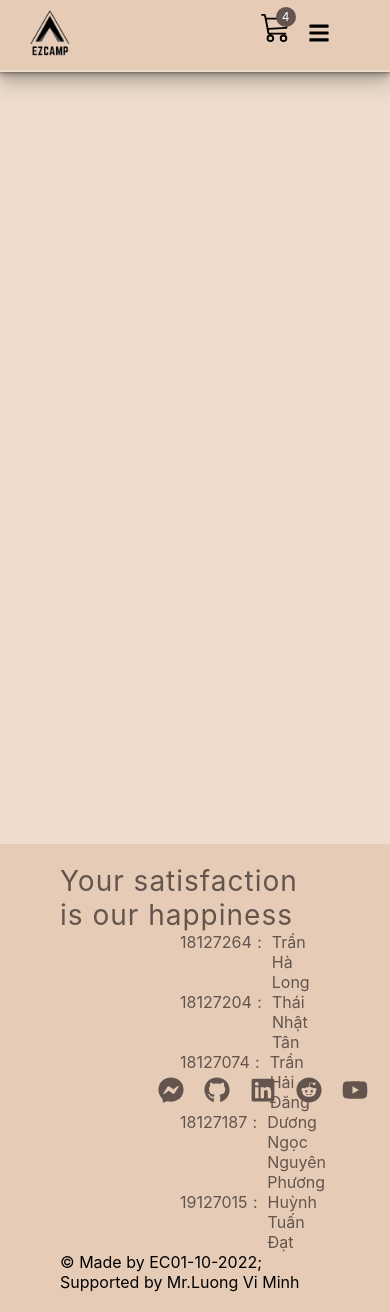
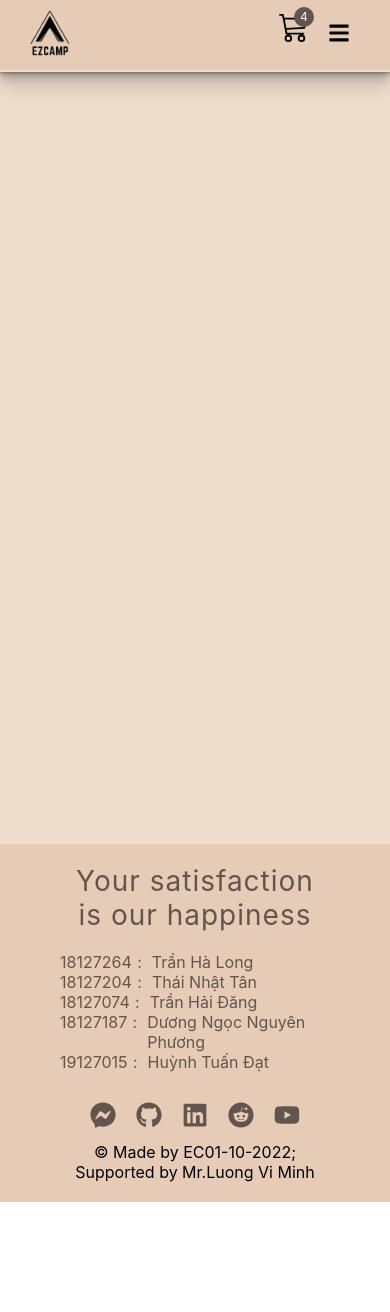
Before and after one commit to GulpinL/ezcamp-frontend, a React (Create React App) app: page / in a window 390 px wide. After the commit the page ends 1202 px from the top, so only its background shows below. Built offline with nearby package versions, Linux system fonts and the light colour scheme.

Commit message:
responsive sidebar and footer

```diff
--- a/src/components/Footer/Footer.jsx
+++ b/src/components/Footer/Footer.jsx
@@ -1,18 +1,21 @@
 import React from 'react'
 import {Link} from "react-router-dom"
+import {useViewport} from "../../customhooks"
 
 import { FaFacebookMessenger, FaGithub, FaReddit, FaLinkedin, FaYoutube } from "react-icons/fa";
 
 import "./Footer.sass"
 
 const Footer = () => {
+  const viewPort = useViewport();
+  const isMobile = viewPort.width <= 1024
   return (
     <footer className = "footer">
       <div className="footer-title">
         Your satisfaction is our happiness
       </div>
       <div className="footer-info">
-        <div className="footer-left">
+        <div className={!isMobile ? "footer-left" : "footer-left w-100"}>
           <ul className="staff-list">
             <li className="staff">
               <p className="staff-id">18127264</p>
@@ -36,7 +39,7 @@ const Footer = () => {
             </li>
           </ul>
         </div>
-        <div className="footer-right">
+        <div className={!isMobile ? "footer-right" : "footer-right w-100"}>
           <ul className="contact-list">
             <li className="contact">
               <Link to = "/" className="contact-link">
--- a/src/components/Footer/Footer.sass
+++ b/src/components/Footer/Footer.sass
@@ -11,11 +11,13 @@
     font-size: 28px
     color: var(--second-theme-color)
     letter-spacing: 1px
+    text-align: center
 
 .footer-info
     width: 100%
     display: flex
     flex-direction: row
+    flex-wrap: wrap
 
 .footer-left
     width: 50%
@@ -50,6 +52,7 @@
     flex-direction: row
     justify-content: center
     align-items: center
+    margin-bottom: 20px
 
 .contact
     margin: 0 10px
@@ -57,3 +60,10 @@
 .contact-icon
     color: var(--second-theme-color)
     font-size: 26px
+
+.footer-copyright
+    text-align: center
+
+.w-100
+    .staff-list
+        margin: 20px 0
--- a/src/components/Sidebar/Sidebar.sass
+++ b/src/components/Sidebar/Sidebar.sass
@@ -21,11 +21,15 @@
 .sidebar-left
     display: flex
     justify-content: space-between
+
 .sidebar-btn
     background: unset
     border: none
     outline: none
     padding: 10px
+    text-align: center
+    .sidebar-icon
+        margin-right: 0px !important
 .sidebar-icon
     font-size: 22px
     margin-right: 20px
--- a/src/index.sass
+++ b/src/index.sass
@@ -37,3 +37,6 @@ ul, li, h1, h2, h3, h4, h5, p
   background: unset
   outline: none
   cursor: pointer
+
+.w-100
+  width: 100% !important
```
